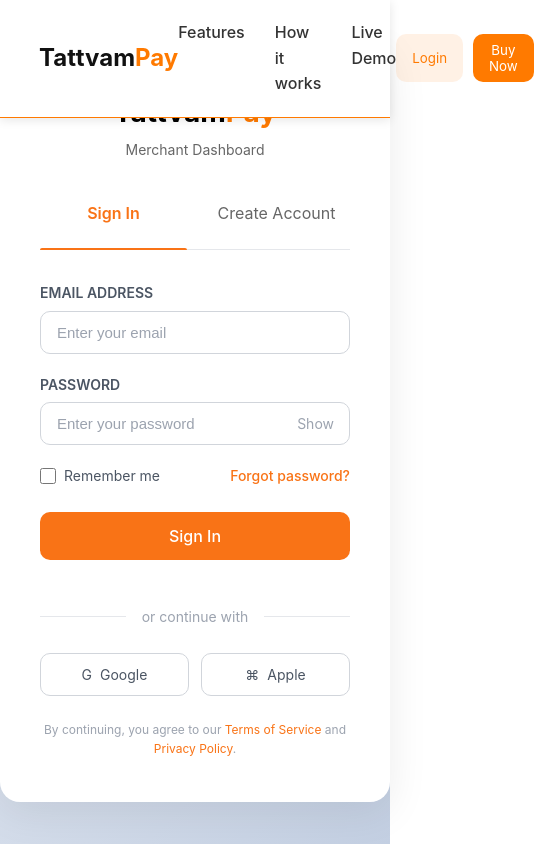
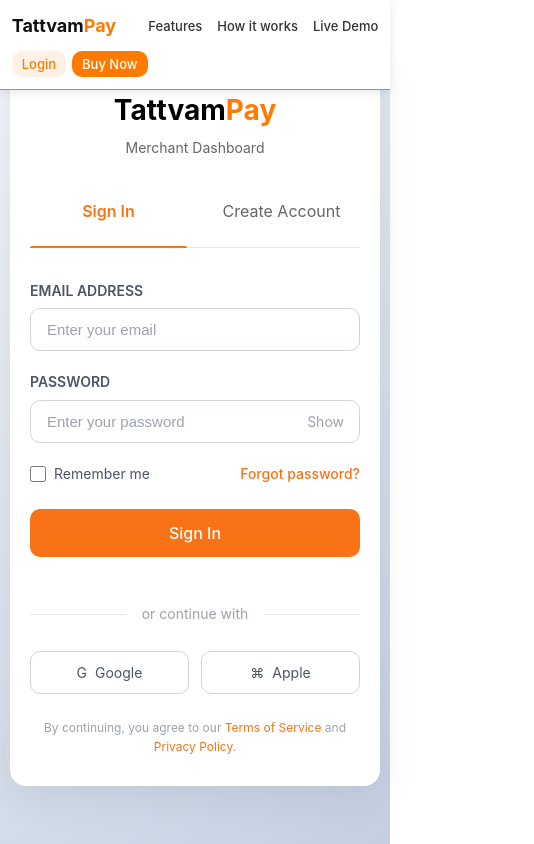
Before and after one commit to Anhu22/TattvaPay, a React (Create React App) app: page /login in a window 390 px wide. Shown: the whole page, 534 px wide, since content can reach past the window. Built offline with nearby package versions, Linux system fonts and the light colour scheme.

Commit message:
Responsiveness update

```diff
--- a/src/components/DashboardLayout.jsx
+++ b/src/components/DashboardLayout.jsx
@@ -14,6 +14,10 @@
   display: flex;
   min-height: 100vh;
   background: #f8f9fc;
+
+  @media (max-width: 768px) {
+    flex-direction: column;
+  }
 `;
 
 
@@ -21,6 +25,15 @@
   display: flex;
   align-items: center;
   gap: 8px;
+
+  @media (max-width: 768px) {
+    flex-wrap: wrap;
+    gap: 4px;
+  }
+
+  @media (max-width: 480px) {
+    gap: 2px;
+  }
 `;
 
 const NavItem = styled.button`
@@ -36,6 +49,18 @@
   color: #666;
   transition: all 0.3s ease;
   position: relative;
+
+  @media (max-width: 768px) {
+    padding: 6px 12px;
+    font-size: 13px;
+    gap: 6px;
+  }
+
+  @media (max-width: 480px) {
+    padding: 4px 8px;
+    font-size: 12px;
+    gap: 4px;
+  }
 
   &:hover {
     background: #f8f9fa;
@@ -56,6 +81,11 @@
       height: 3px;
       background: #ff7a00;
       border-radius: 2px;
+
+      @media (max-width: 768px) {
+        bottom: -4px;
+        height: 2px;
+      }
     }
   }
 
@@ -69,6 +99,14 @@
   flex: 1;
   padding-top: 70px;
   min-height: 100vh;
+
+  @media (max-width: 768px) {
+    padding-top: 60px;
+  }
+
+  @media (max-width: 480px) {
+    padding-top: 50px;
+  }
 `;
 
 const TopBar = styled.div`
@@ -84,19 +122,46 @@
   left: 0;
   right: 0;
   z-index: 100;
+
+  @media (max-width: 768px) {
+    height: 60px;
+    padding: 0 16px;
+  }
+
+  @media (max-width: 480px) {
+    height: 50px;
+    padding: 0 12px;
+  }
 `;
 
 const TopBarLeft = styled.div`
   display: flex;
   align-items: center;
   gap: 32px;
+
+  @media (max-width: 768px) {
+    gap: 16px;
+  }
+
+  @media (max-width: 480px) {
+    gap: 8px;
+  }
 `;
 
 const TopBarLogo = styled.h2`
   font-weight:700;
+  font-size: 20px;
 
   span {
     color: #ff7a00;
+  }
+
+  @media (max-width: 768px) {
+    font-size: 18px;
+  }
+
+  @media (max-width: 480px) {
+    font-size: 16px;
   }
 `;
 
--- a/src/components/Navbar.jsx
+++ b/src/components/Navbar.jsx
@@ -12,13 +12,32 @@
   z-index:100;
   box-shadow: 0 2px 10px rgba(0,0,0,0.1);
   border-bottom: 1px solid #ff7a00;
+
+  @media (max-width: 768px) {
+    padding: 15px 5%;
+    flex-wrap: wrap;
+    gap: 10px;
+  }
+
+  @media (max-width: 480px) {
+    padding: 12px 3%;
+  }
 `;
 
 const Logo = styled.h2`
   font-weight:700;
+  font-size: 24px;
 
   span {
     color: #ff7a00;
+  }
+
+  @media (max-width: 768px) {
+    font-size: 20px;
+  }
+
+  @media (max-width: 480px) {
+    font-size: 18px;
   }
 `;
 
@@ -26,16 +45,42 @@
   display:flex;
   gap:30px;
 
+  @media (max-width: 768px) {
+    gap: 20px;
+    flex-wrap: wrap;
+  }
+
+  @media (max-width: 480px) {
+    gap: 15px;
+  }
+
   a{
     text-decoration:none;
     color:#333;
     font-weight:500;
+    font-size: 16px;
+
+    @media (max-width: 768px) {
+      font-size: 14px;
+    }
+
+    @media (max-width: 480px) {
+      font-size: 13px;
+    }
   }
 `;
 
 const Buttons = styled.div`
   display:flex;
   gap:10px;
+
+  @media (max-width: 768px) {
+    gap: 8px;
+  }
+
+  @media (max-width: 480px) {
+    gap: 6px;
+  }
 `;
 
 const Login = styled.button`
@@ -43,6 +88,19 @@
   color:#ff7a00;
   padding:8px 16px;
   border-radius:10px;
+  border: none;
+  cursor: pointer;
+  font-weight: 500;
+
+  @media (max-width: 768px) {
+    padding: 6px 12px;
+    font-size: 14px;
+  }
+
+  @media (max-width: 480px) {
+    padding: 5px 10px;
+    font-size: 13px;
+  }
 `;
 
 const BuyNow = styled.button`
@@ -50,6 +108,19 @@
   color:white;
   padding:8px 16px;
   border-radius:10px;
+  border: none;
+  cursor: pointer;
+  font-weight: 500;
+
+  @media (max-width: 768px) {
+    padding: 6px 12px;
+    font-size: 14px;
+  }
+
+  @media (max-width: 480px) {
+    padding: 5px 10px;
+    font-size: 13px;
+  }
 `;
 
 const Navbar = () => {
--- a/src/pages/Dashboard.jsx
+++ b/src/pages/Dashboard.jsx
@@ -48,6 +48,14 @@
   font-weight: 700;
   color: #333;
   margin-bottom: 20px;
+
+  @media (max-width: 768px) {
+    font-size: 32px;
+  }
+
+  @media (max-width: 480px) {
+    font-size: 28px;
+  }
 `;
 
 const StatsGrid = styled.div`
@@ -283,12 +291,21 @@
   background: #ffffff;
   border-radius: 16px;
   box-shadow: 0 2px 8px rgba(0,0,0,0.05);
+
+  @media (max-width: 768px) {
+    margin: 20px 0;
+  }
 `;
 
 const Table = styled.table`
   width: 100%;
   border-collapse: collapse;
   min-width: 800px;
+
+  @media (max-width: 768px) {
+    min-width: 600px;
+    font-size: 14px;
+  }
 `;
 
 const Th = styled.th`
@@ -297,6 +314,12 @@
   color: #666;
   font-weight: 600;
   font-size: 15px;
+
+  @media (max-width: 768px) {
+    padding: 12px 15px;
+    font-size: 14px;
+  }
+
   border-bottom: 2px solid #f0f0f0;
   background: #f9fafb;
 `;
@@ -306,6 +329,11 @@
   border-bottom: 1px solid #f0f0f0;
   color: #1a1a1a;
   font-size: 15px;
+
+  @media (max-width: 768px) {
+    padding: 12px 15px;
+    font-size: 14px;
+  }
 `;
 
 const StatusBadge = styled.span`
--- a/src/pages/Devices.jsx
+++ b/src/pages/Devices.jsx
@@ -579,6 +579,13 @@
 
   font-family:Inter;
 
+  @media (max-width: 768px) {
+    padding: 20px;
+  }
+
+  @media (max-width: 480px) {
+    padding: 15px;
+  }
 `;
 
 
@@ -592,6 +599,17 @@
 align-items:center;
 
 margin-bottom:30px;
+
+@media (max-width: 768px) {
+  flex-direction: column;
+  gap: 20px;
+  align-items: flex-start;
+}
+
+@media (max-width: 480px) {
+  margin-bottom: 20px;
+  gap: 15px;
+}
 
 `;
 
@@ -607,6 +625,14 @@
 
 margin:0;
 
+@media (max-width: 768px) {
+  font-size: 32px;
+}
+
+@media (max-width: 480px) {
+  font-size: 28px;
+}
+
 }
 
 
@@ -618,6 +644,14 @@
 margin-top:5px;
 
 font-size: 18px;
+
+@media (max-width: 768px) {
+  font-size: 16px;
+}
+
+@media (max-width: 480px) {
+  font-size: 14px;
+}
 
 }
 
@@ -649,6 +683,17 @@
 
 font-weight: 600;
 
+@media (max-width: 768px) {
+  padding: 10px 16px;
+  font-size: 14px;
+}
+
+@media (max-width: 480px) {
+  padding: 8px 12px;
+  font-size: 13px;
+  gap: 6px;
+}
+
 `;
 
 
@@ -658,6 +703,20 @@
 display:grid;
 
 grid-template-columns:repeat(4,1fr);
+
+gap:20px;
+
+margin-bottom:30px;
+
+@media (max-width: 1200px) {
+  grid-template-columns: repeat(2, 1fr);
+}
+
+@media (max-width: 768px) {
+  grid-template-columns: 1fr;
+  gap: 15px;
+  margin-bottom: 20px;
+}
 
 gap:20px;
 
@@ -729,6 +788,23 @@
 
 margin-bottom:40px;
 
+@media (max-width: 1200px) {
+  grid-template-columns: repeat(3, 1fr);
+  gap: 20px;
+}
+
+@media (max-width: 768px) {
+  grid-template-columns: repeat(2, 1fr);
+  gap: 15px;
+  margin-bottom: 30px;
+}
+
+@media (max-width: 480px) {
+  grid-template-columns: 1fr;
+  gap: 12px;
+  margin-bottom: 20px;
+}
+
 `;
 
 
@@ -748,6 +824,15 @@
 opacity: ${props => props.$isOnline === 'online' ? '1' : '0.7'};
 
 transition: filter 0.3s ease, opacity 0.3s ease;
+
+@media (max-width: 768px) {
+  padding: 20px;
+}
+
+@media (max-width: 480px) {
+  padding: 16px;
+  border-radius: 12px;
+}
 
 `;
 
--- a/src/pages/Login.jsx
+++ b/src/pages/Login.jsx
@@ -49,6 +49,24 @@
 
   &::-webkit-scrollbar-thumb:hover {
     background: #e66a00;
+  }
+
+  @media (max-width: 768px) {
+    max-width: 90%;
+    padding: 40px 30px;
+    margin: 0 20px;
+  }
+
+  @media (max-width: 480px) {
+    max-width: 95%;
+    padding: 30px 20px;
+    margin: 0 10px;
+    border-radius: 16px;
+  }
+
+  @media (max-width: 360px) {
+    padding: 25px 15px;
+    margin: 0 5px;
   }
 `;
 
--- a/src/pages/QR-Generator.jsx
+++ b/src/pages/QR-Generator.jsx
@@ -16,6 +16,16 @@
   display: flex;
   flex-direction: column;
   overflow: hidden;
+
+  @media (max-width: 768px) {
+    top: 60px;
+    height: calc(100vh - 60px);
+  }
+
+  @media (max-width: 480px) {
+    top: 50px;
+    height: calc(100vh - 50px);
+  }
 `;
 
 // Scrollable content area
@@ -26,6 +36,10 @@
 
   @media (max-width: 768px) {
     padding: 20px;
+  }
+
+  @media (max-width: 480px) {
+    padding: 15px;
   }
 `;
 
--- a/src/pages/Settings.jsx
+++ b/src/pages/Settings.jsx
@@ -33,6 +33,10 @@
   width: 100%;
   background: #ffffff;
   display: flex;
+
+  @media (max-width: 768px) {
+    flex-direction: column;
+  }
 `;
 
 // Sidebar
@@ -41,28 +45,51 @@
   background: #f9fafb;
   border-right: 1px solid #e5e7eb;
   padding: 30px 0;
+
+  @media (max-width: 768px) {
+    width: 100%;
+    border-right: none;
+    border-bottom: 1px solid #e5e7eb;
+    padding: 20px 0;
+  }
 `;
 
 const SidebarHeader = styled.div`
   padding: 0 24px 24px 24px;
   border-bottom: 1px solid #e5e7eb;
 
+  @media (max-width: 768px) {
+    padding: 0 20px 20px 20px;
+  }
+
   h2 {
     font-size: 20px;
     font-weight: 600;
     margin: 0 0 4px 0;
     color: #000;
+
+    @media (max-width: 768px) {
+      font-size: 18px;
+    }
   }
 
   p {
     font-size: 14px;
     color: #666;
     margin: 0;
+
+    @media (max-width: 768px) {
+      font-size: 13px;
+    }
   }
 `;
 
 const SidebarMenu = styled.div`
   padding: 24px;
+
+  @media (max-width: 768px) {
+    padding: 20px;
+  }
 `;
 
 const MenuItem = styled.div`
@@ -78,9 +105,27 @@
   cursor: pointer;
   box-shadow: ${props => props.active ? '0 2px 8px rgba(0,0,0,0.05)' : 'none'};
 
+  @media (max-width: 768px) {
+    padding: 10px 14px;
+    gap: 10px;
+  }
+
   svg {
     width: 18px;
     height: 18px;
+
+    @media (max-width: 768px) {
+      width: 16px;
+      height: 16px;
+    }
+  }
+
+  span {
+    font-size: 14px;
+
+    @media (max-width: 768px) {
+      font-size: 13px;
+    }
   }
 
   &:hover {
@@ -94,6 +139,14 @@
   overflow-y: auto;
   padding: 40px;
   background: #ffffff;
+
+  @media (max-width: 768px) {
+    padding: 20px;
+  }
+
+  @media (max-width: 480px) {
+    padding: 15px;
+  }
 `;
 
 const ContentWrapper = styled.div`
```
